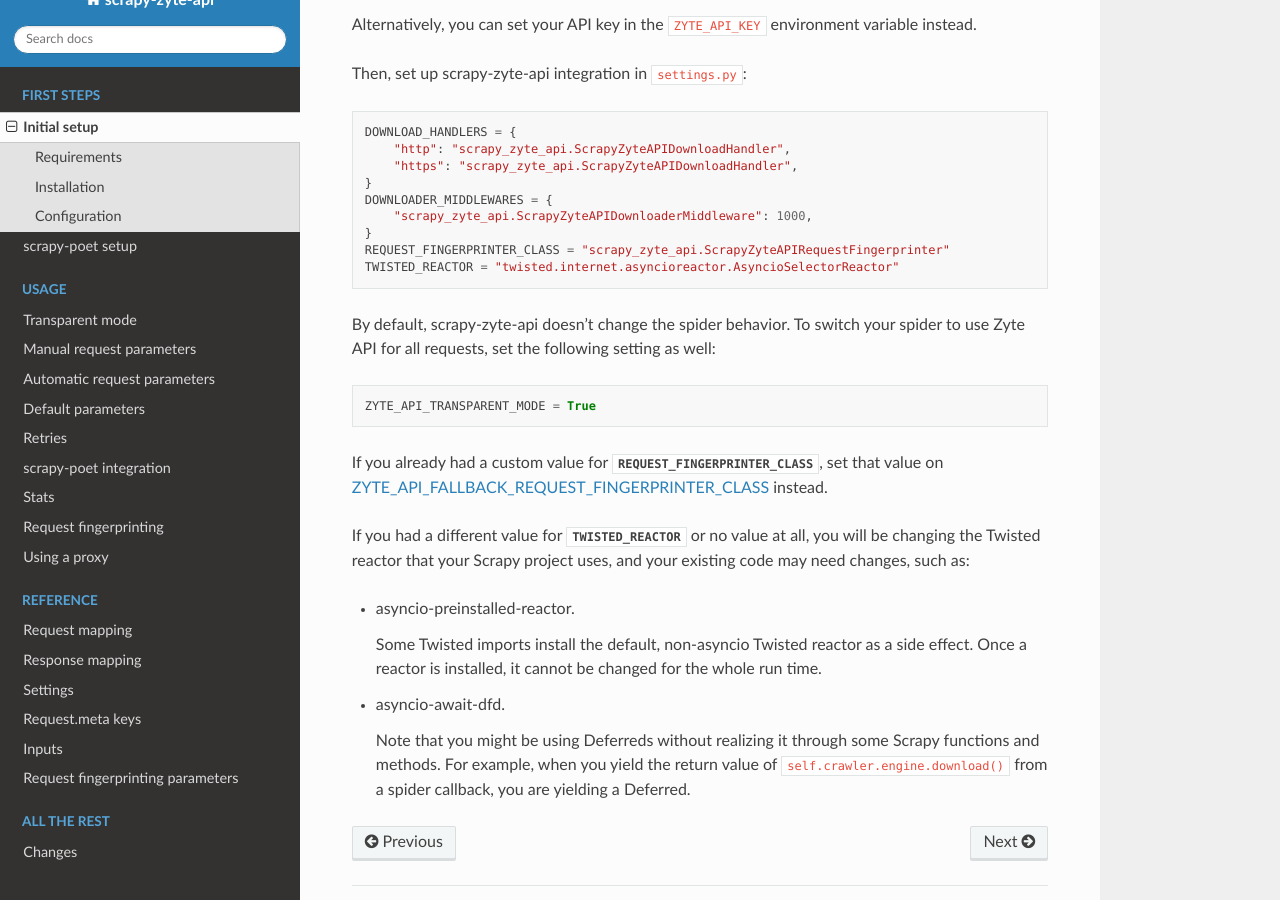
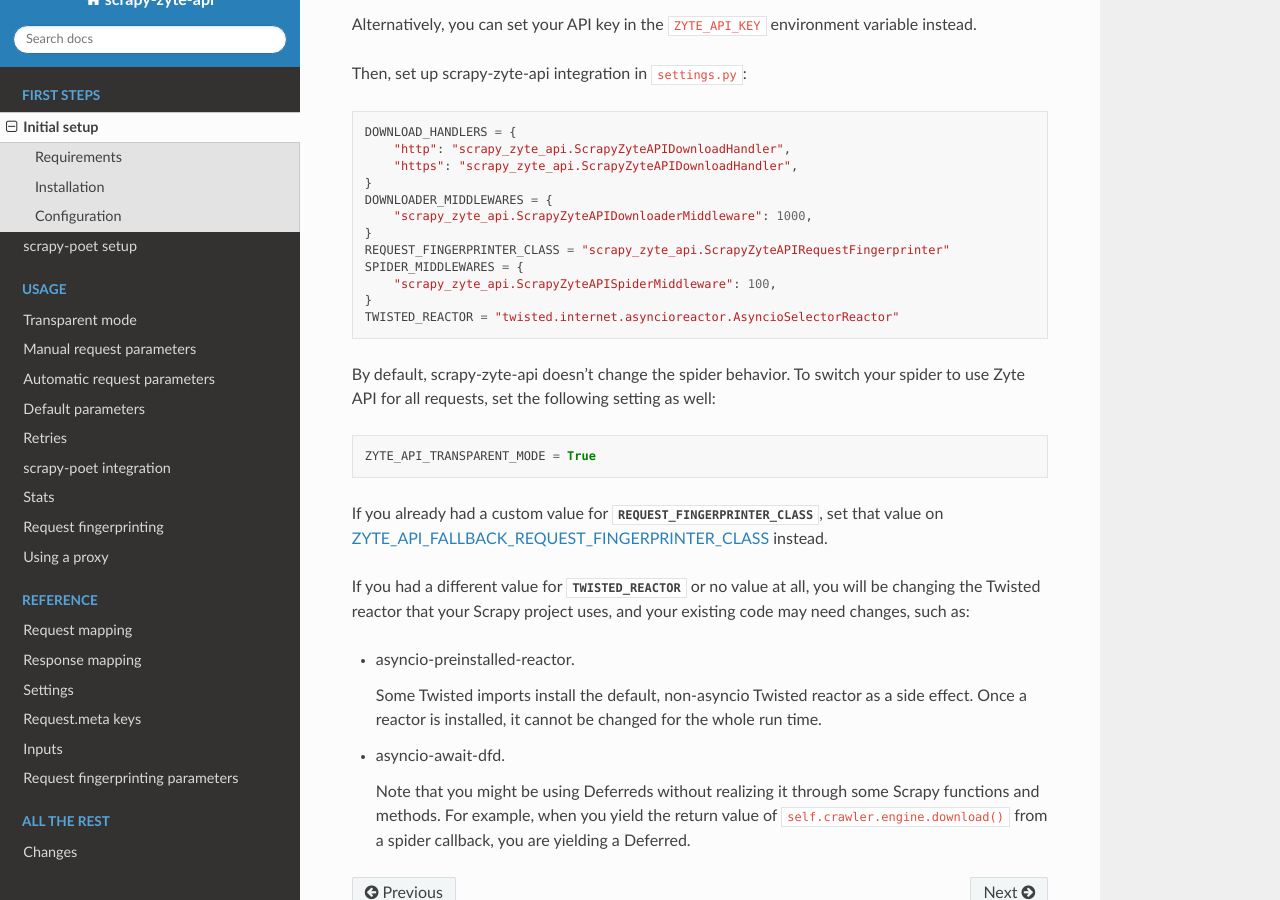
Before and after one commit to scrapy-plugins/scrapy-zyte-api, a Sphinx documentation site: the page built from docs/first-steps/setup.rst, in a window 1280 px wide and 900 px high, scrolled down 910 px. Built offline with Sphinx 7.4.7 and the Read the Docs theme 2.0.0, drawn with Linux system fonts in a browser that asks for light colours.

Commit message:
Cover ScrapyZyteAPISpiderMiddleware on setup instructions

```diff
--- a/docs/first-steps/setup.rst
+++ b/docs/first-steps/setup.rst
@@ -63,6 +63,9 @@
         "scrapy_zyte_api.ScrapyZyteAPIDownloaderMiddleware": 1000,
     }
     REQUEST_FINGERPRINTER_CLASS = "scrapy_zyte_api.ScrapyZyteAPIRequestFingerprinter"
+    SPIDER_MIDDLEWARES = {
+        "scrapy_zyte_api.ScrapyZyteAPISpiderMiddleware": 100,
+    }
     TWISTED_REACTOR = "twisted.internet.asyncioreactor.AsyncioSelectorReactor"
 
 By default, scrapy-zyte-api doesn't change the spider behavior. To switch your
```
